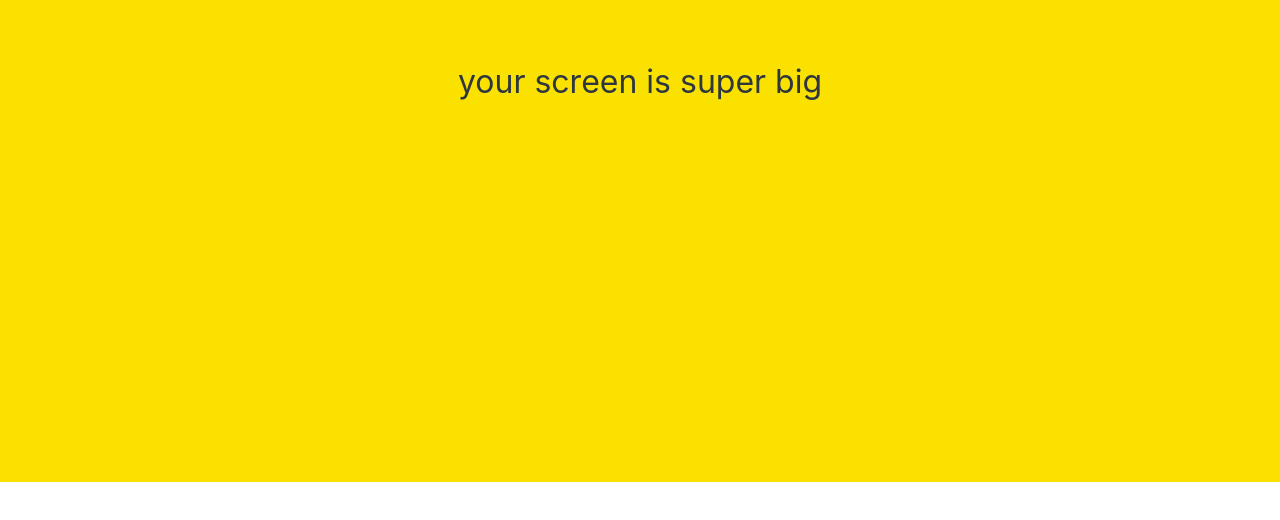
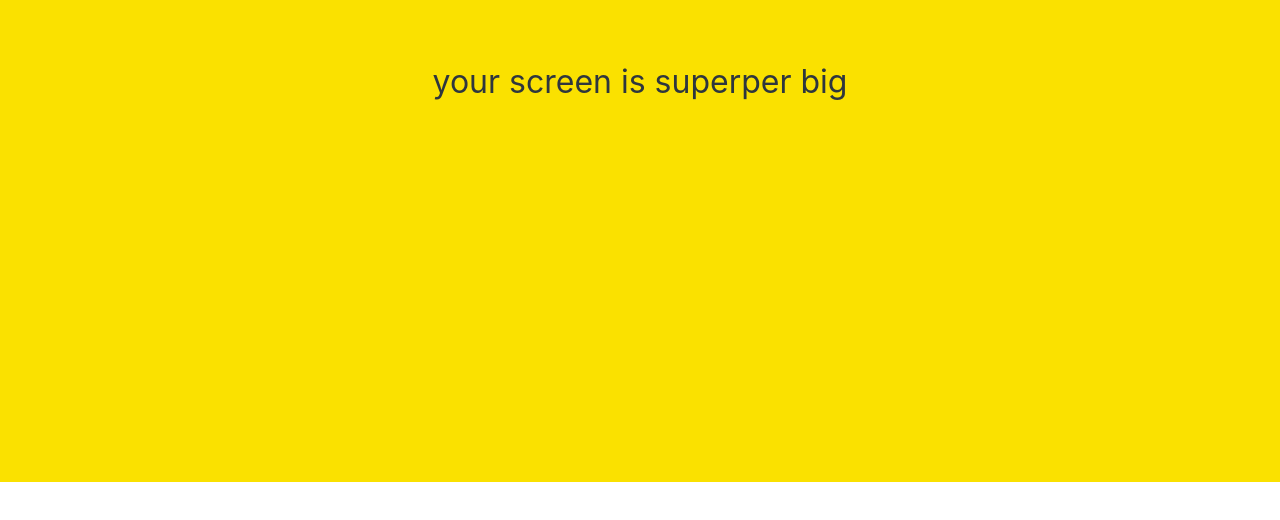
Before and after one commit to JaegeonYu/kokoa-clone-2020, a plain HTML site: page friends.html in a window 1280 px wide. Shown: the part 318-838 px from the top of the page. Drawn offline with Linux system fonts and the light colour scheme.

Commit message:
super->superper

```diff
--- a/friends.html
+++ b/friends.html
@@ -103,7 +103,7 @@
     </nav>
     <div id="splash-screen"><i class="fas fa-comment"></i
       ></a></div>
-      <div id="no-pc">your screen is super big</div>
+      <div id="no-pc">your screen is superper big</div>
     <script
       src="https://kit.fontawesome.com/a1fd65dc44.js"
       crossorigin="anonymous"
```
